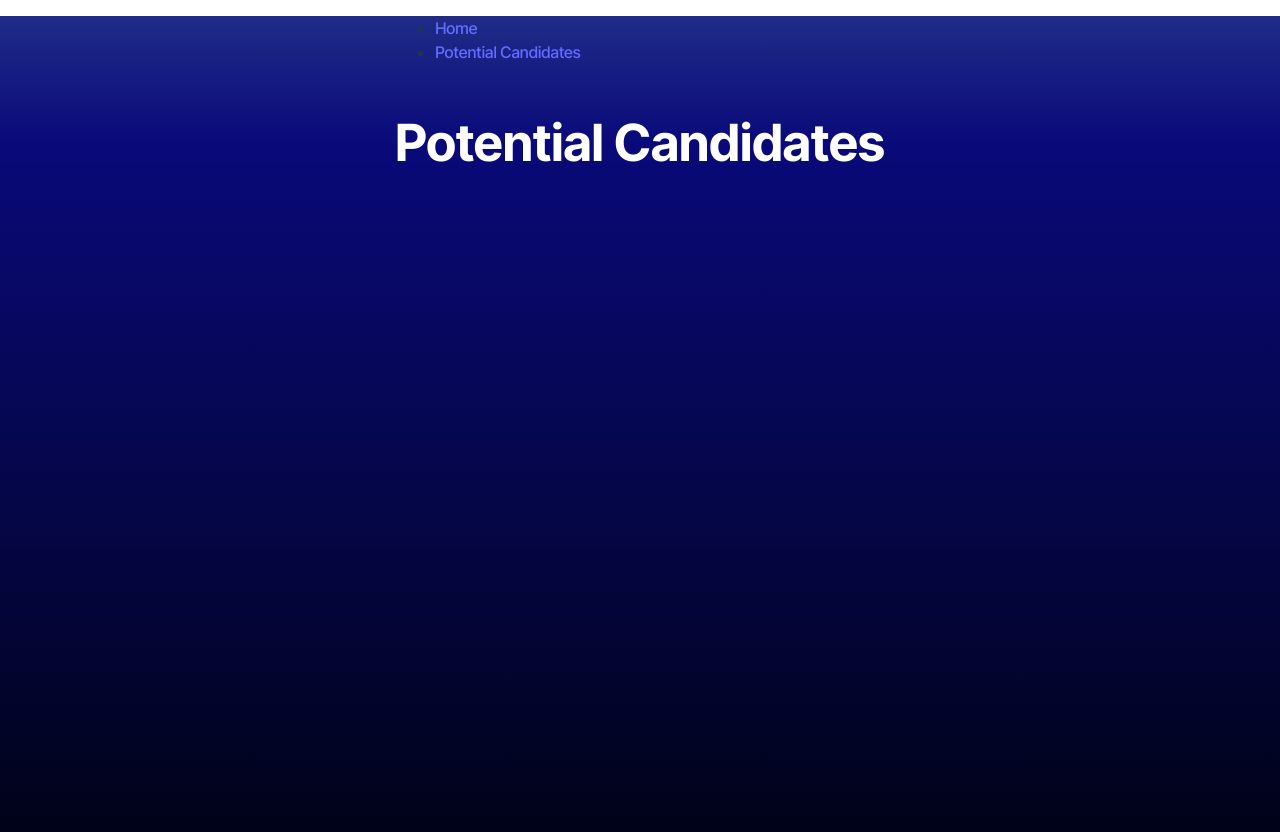
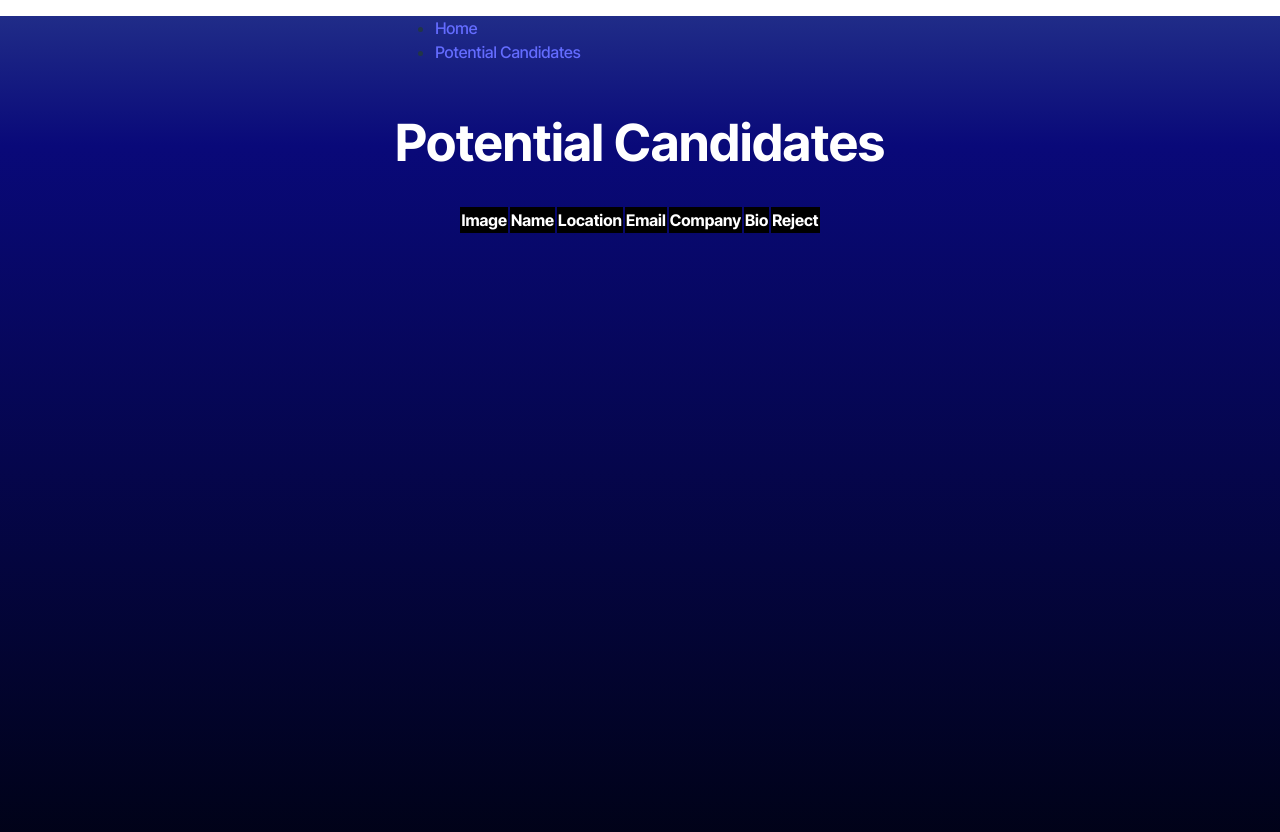
Before and after one commit to lobungen/CandidateSearch, a React (Vite) app in the folder Develop/: page /SavedCandidates in a window 1280 px wide. Shown: the top 832 px of the page. Built offline with nearby package versions, Linux system fonts and the light colour scheme.

Commit message:
updated saved candidates

```diff
--- a/Develop/src/pages/SavedCandidates.tsx
+++ b/Develop/src/pages/SavedCandidates.tsx
@@ -1,7 +1,60 @@
+import { Candidate } from '../interfaces/Candidate.interface';
+import { useState, useEffect } from 'react';
+
 const SavedCandidates = () => {
+  const [result, setResult] = useState<Candidate[]>([]);
+  useEffect(() => {
+    let parsedUsersToCandidate: Candidate[] = [];
+    const storedUsersToCandidate = localStorage.getItem('CandidatesList');
+    if (typeof storedUsersToCandidate === 'string') {
+      parsedUsersToCandidate = JSON.parse(storedUsersToCandidate);
+    }
+    parsedUsersToCandidate = parsedUsersToCandidate.filter(
+      (user: Candidate) => user.login !== null && user.login !== undefined
+    );
+    localStorage.setItem('CandidatesList', JSON.stringify(parsedUsersToCandidate));
+    setResult(parsedUsersToCandidate);
+
+  }
+    , []);
+
   return (
     <>
       <h1>Potential Candidates</h1>
+      <table>
+  <thead>
+  <tr>
+    <th>Image</th>
+    <th>Name</th>
+    <th>Location</th>
+    <th>Email</th>
+    <th>Company</th>
+    <th>Bio</th>
+    <th>Reject</th>
+  </tr>
+  </thead>
+  <tbody>
+  {result.map((user: Candidate) => (
+    <tr key={user.id}>
+      <td>
+        <img src={`${user.avatar_url}`} alt={`${user.login}`} />
+      </td>
+      <td>{user.name}</td>
+      <td>{user.location}</td>
+      <td>{user.email}</td>
+      <td>{user.company}</td>
+      <td>{user.bio}</td>
+      <td>
+        <button onClick={() => {
+          const updatedResult = result.filter((u) => u.id !== user.id);
+          setResult(updatedResult);
+          localStorage.setItem('CandidatesList', JSON.stringify(updatedResult));
+        }}>Reject</button>
+      </td>
+    </tr>
+  ))}
+  </tbody>
+</table>
     </>
   );
 };
```
